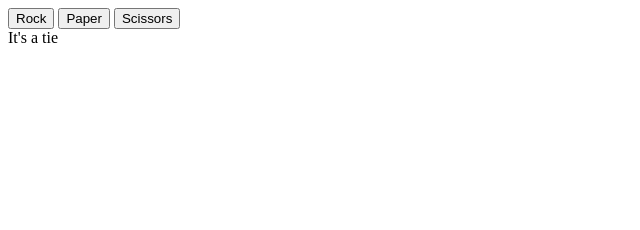
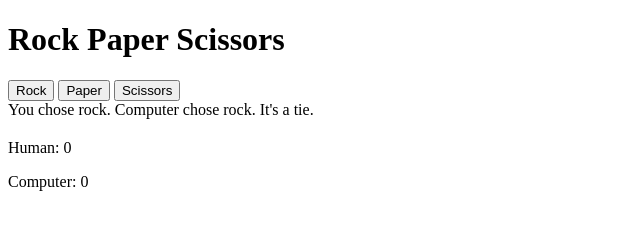
Before and after one commit to jonathanmcw/top-js-1-rock-paper-scissors, a plain HTML site: page index.html in a window 1280 px wide. Both pictures are taken after a click on the button "Rock". Shown: the whole page, without its empty margins (0-640 px from the left). Drawn offline with Linux system fonts and the light colour scheme.

Commit message:
minor fixes and clean up

```diff
--- a/index.html
+++ b/index.html
@@ -4,28 +4,30 @@
     <meta charset="UTF-8">
     <meta name="viewport" content="width=device-width, initial-scale=1.0">
     <title>Rock Paper Scissors</title>
+    <style>
+        .scoreboard {
+            margin-top: 20px;
+        }
+    </style>
     <script>
         document.addEventListener("DOMContentLoaded", () => {
-            //  let input of human - rock, paper, scissors // of value 1,2,3
-            //  let input of computer - rock, paper, scissors
-            //  let result - win, lose, tie
-            //  let humanScore, computerScore count
+            const ROCK = 0;
+            const PAPER = 1;
+            const SCISSORS = 2;
+
             let result = 0;
-            let humanSelection = 0;
-            let computerSelection = 0;
+            let humanScore = 0;
+            let computerScore = 0;
             let playCount = 0;
 
             function getHumanChoice(input) {
-                // let input = prompt("Rock, Paper, or Scissors?").toLowerCase();
                 switch (input) {
                     case "rock":
-                        return 0;
+                        return ROCK;
                     case "paper":
-                        return 1;
+                        return PAPER;
                     case "scissors":
-                        return 2;
-                    // default:
-                    //     getHumanChoice();
+                        return SCISSORS;
                 }
             };
 
@@ -33,10 +35,10 @@
                 return Math.floor(Math.random() * 3);
             };
 
-            function playRound(x , y) {
-                switch (x - y) {
+            function playRound(humanChoice, computerChoice) {
+                switch (humanChoice - computerChoice) {
                     case 1:         // Paper vs Rock, or Scissors vs Paper
-                    case -2:        // 0 - Rock vs 2 - Scissors
+                    case -2:        // Rock vs Scissors
                         return 1;   // win
                     case -1:        // the other way round
                     case 2:
@@ -46,36 +48,46 @@
                 }
             }
 
-
             const buttons = document.querySelectorAll("button");
+            const resultDisplay = document.querySelector("#result");
+            const humanScoreDisplay = document.querySelector("#human-score");
+            const computerScoreDisplay = document.querySelector("#computer-score");
 
             buttons.forEach((button) => {
                 button.addEventListener("click", (e) => {
-                    humanSelection = getHumanChoice(button.value);
-                    console.log(humanSelection);
-                    computerSelection = getComputerChoice();
-                    result = playRound(humanSelection,computerSelection);
-                    const textDisplay = document.querySelector("div");
+                    const humanChoice = getHumanChoice(button.value);
+                    const computerChoice = getComputerChoice();
+                    const result = playRound(humanChoice,computerChoice);
+
+                    let resultText = `You chose ${button.value}. Computer chose ${["rock", "paper", "scissors"][computerChoice]}. `;
 
                     if ( result > 0) {
-                        textDisplay.textContent = "You win!";
+                        resultText += "You win!";
+                        humanScore++;
                     } else if ( result == 0 ) {
-                        textDisplay.textContent = "It's a tie";
+                        resultText += "It's a tie.";
                     } else {
-                        textDisplay.textContent = "You lose!";
+                        resultText += "You lose!";
+                        computerScore++;
                     }
 
-                })
+                    resultDisplay.textContent = resultText;
+                    humanScoreDisplay.textContent = `Human: ${humanScore}`;
+                    computerScoreDisplay.textContent = `Computer: ${computerScore}`;
+                });
             });
         });
     </script>
 </head>
 <body>
-
+    <h1>Rock Paper Scissors</h1>
     <button value="rock">Rock</button>
     <button value="paper">Paper</button>
     <button value="scissors">Scissors</button>
-    <div></div>
-
+    <div id="result"></div>
+    <div class="scoreboard">
+        <p id="human-score">Human: 0</p>
+        <p id="computer-score">Computer: 0</p>
+    </div>
 </body>
 </html>
```
